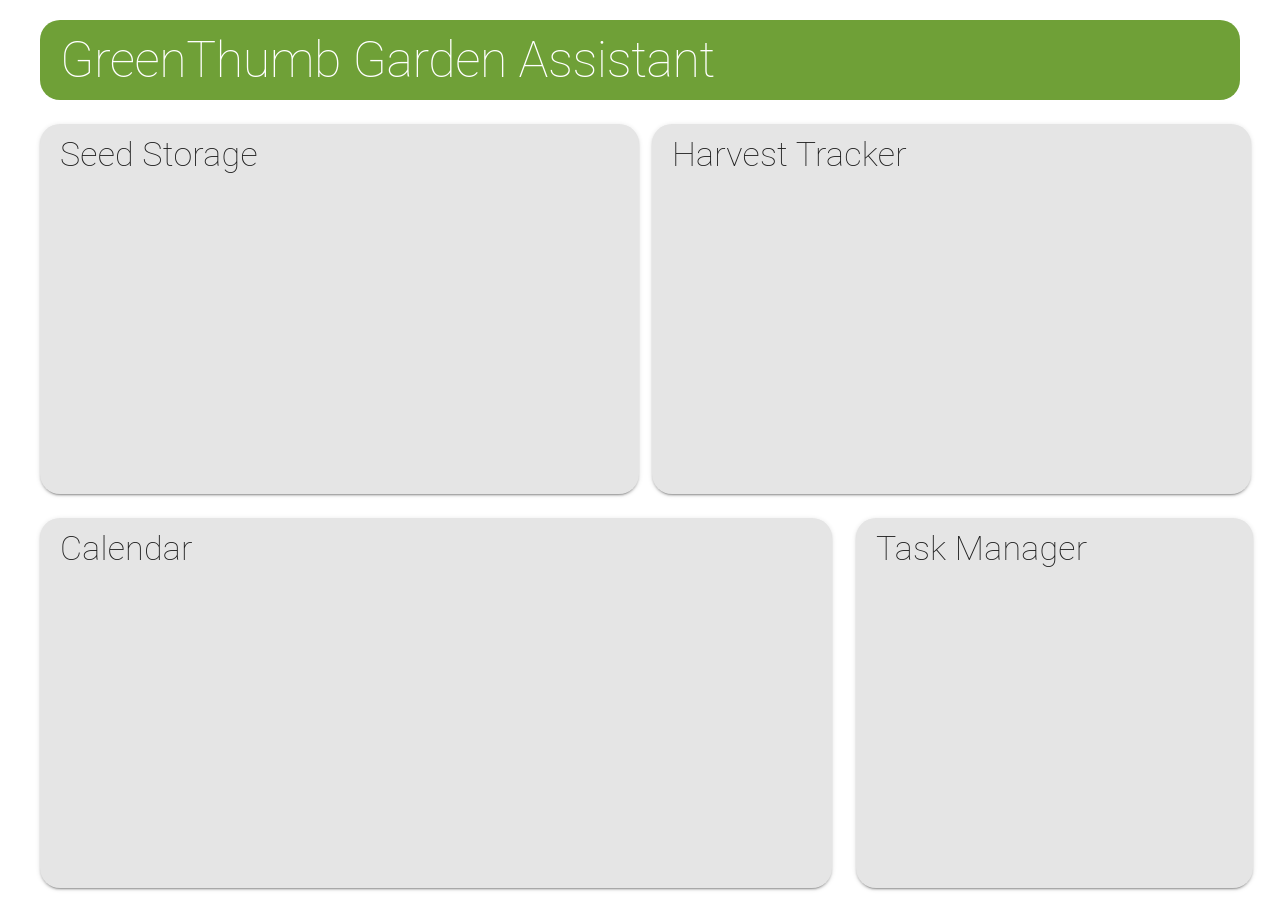
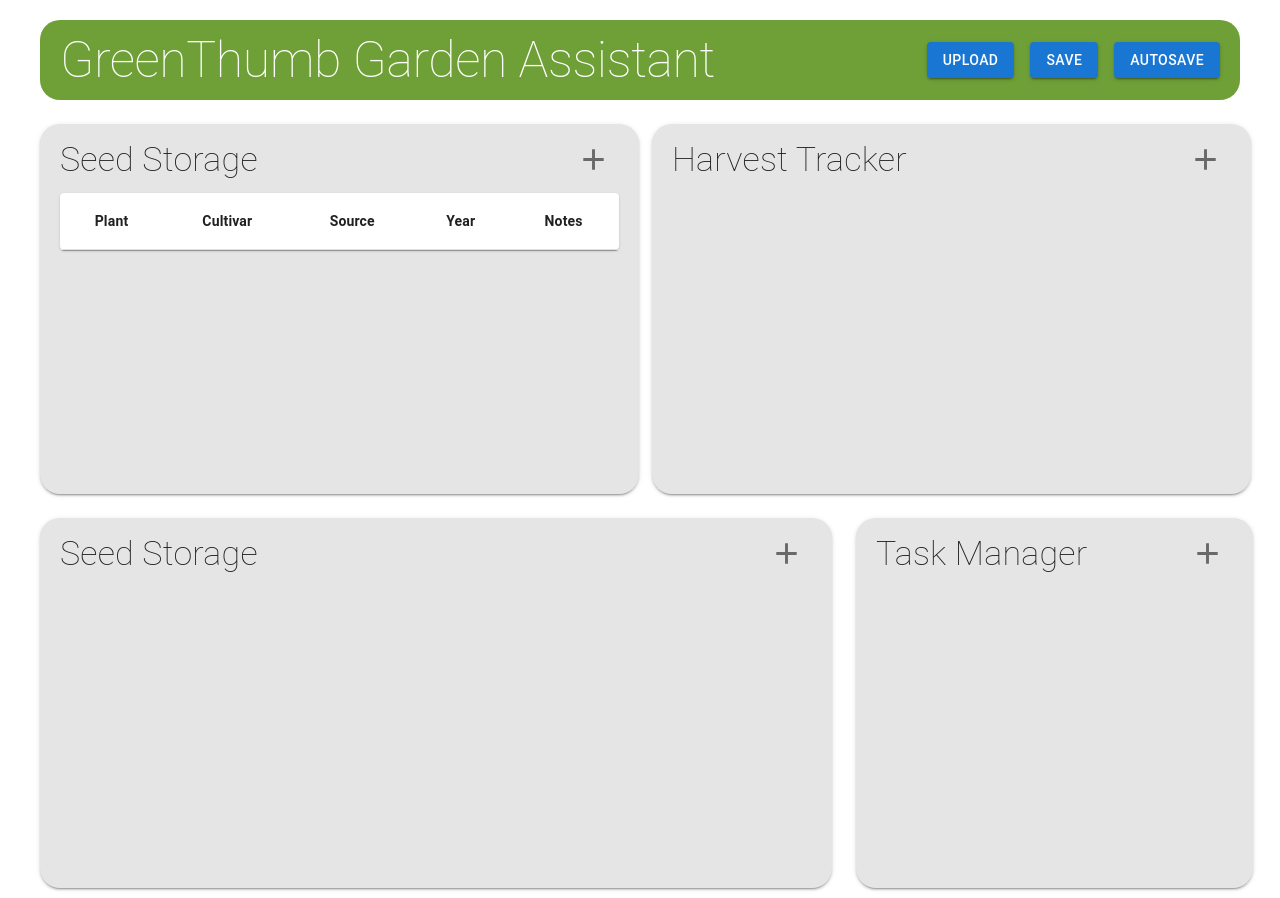
Before and after one commit to joku8/GreenThumb-Garden-Aide, a React (Create React App) app: page / in a window 1280 px wide. Built offline with nearby package versions, Linux system fonts and the light colour scheme.

Commit message:
js -> jsx

```diff
--- a/package.json
+++ b/package.json
@@ -5,6 +5,7 @@
   "dependencies": {
     "@emotion/react": "^11.11.1",
     "@emotion/styled": "^11.11.0",
+    "@mui/icons-material": "^5.14.1",
     "@mui/material": "^5.13.6",
     "@mui/styled-engine-sc": "^5.12.0",
     "@mui/x-date-pickers": "^6.9.1",
--- a/src/components/Calendar.js
+++ b/src/components/Calendar.jsx
@@ -4,7 +4,9 @@ import {
   Typography,
   Paper,
   Stack,
+  IconButton,
 } from '@mui/material';
+import AddIcon from '@mui/icons-material/Add';
 
 const styles = {
   width: '95%',
@@ -23,13 +25,23 @@ const Calendar = () => {
         elevation={2}
         sx={styles}
       >
-        <Stack direction="column">
+        <Stack
+          direction="row"
+          display="flex"
+          alignItems="center"
+          justifyContent="space-between"
+        >
           <Typography
-            variant="h4"
-            fontWeight="lighter"
+          variant="h4"
+          fontWeight="lighter"
           >
-            Calendar
+            Seed Storage
           </Typography>
+          <IconButton
+            onClick={() => {console.log("Add Seed Storage"); }}
+          >
+            <AddIcon fontSize='large'/>
+          </IconButton>
         </Stack>
       </Box>
     </div>
--- a/src/components/HarvestTracker.js
+++ b/src/components/HarvestTracker.jsx
@@ -1,8 +1,11 @@
 import {
   Box,
+  IconButton,
   Paper,
+  Stack,
   Typography,
 } from '@mui/material';
+import AddIcon from '@mui/icons-material/Add';
 
 import React from 'react';
 
@@ -23,12 +26,24 @@ const HarvestTracker = () => {
         elevation={2}
         sx={styles}
       >
-        <Typography
+        <Stack
+          direction="row"
+          display="flex"
+          alignItems="center"
+          justifyContent="space-between"
+        >
+          <Typography
           variant="h4"
           fontWeight="lighter"
-        >
-          Harvest Tracker
-        </Typography>
+          >
+            Harvest Tracker
+          </Typography>
+          <IconButton
+            onClick={() => {console.log("Add Harvest"); }}
+          >
+            <AddIcon fontSize='large'/>
+          </IconButton>
+        </Stack>
       </Box>
     </div>
   );
--- a/src/components/Header.js
+++ /dev/null
@@ -1,30 +0,0 @@
-import {
-  Box,
-  Typography
-} from '@mui/material';
-
-import React from 'react';
-
-const styles = {
-  background: '#6fa037',
-  padding: '10px 20px 10px 20px',
-  borderRadius: '20px'
-}
-
-const Header = () => {
-  return (
-    <Box sx={styles}>
-
-      <Typography
-        variant="h2"
-        fontSize="50px"
-        fontWeight="lighter"
-        color="#ffffff"
-      >
-        GreenThumb Garden Assistant
-      </Typography>
-    </Box>
-  );
-};
-
-export default Header;
--- /dev/null
+++ b/src/components/Header.jsx
@@ -0,0 +1,64 @@
+import {
+  Box,
+  Button,
+  Stack,
+  Typography
+} from '@mui/material';
+
+import React from 'react';
+
+const styles = {
+  background: '#6fa037',
+  padding: '10px 20px 10px 20px',
+  borderRadius: '20px'
+}
+
+const Header = () => {
+  return (
+    <Box sx={styles}>
+      <Stack
+      direction="row"
+      display="flex"
+      alignItems="center"
+      justifyContent="space-between"
+      >
+        <Typography
+          variant="h2"
+          fontSize="50px"
+          fontWeight="lighter"
+          color="#ffffff"
+        >
+          GreenThumb Garden Assistant
+        </Typography>
+        <Stack
+        direction="row"
+        display="flex"
+        alignItems="center"
+        justifyContent="space-between"
+        spacing={2}
+        >
+          <Button
+            variant="contained"
+            onClick={() => {console.log("Upload");}}
+          >
+            Upload
+          </Button>
+          <Button
+            variant="contained"
+            onClick={() => {console.log("Save");}}
+          >
+            Save
+          </Button>
+          <Button
+            variant="contained"
+            onClick={() => {console.log("Autosave");}}
+          >
+            Autosave
+          </Button>
+        </Stack>
+      </Stack>
+    </Box>
+  );
+};
+
+export default Header;
--- a/src/components/SeedStorage.js
+++ /dev/null
@@ -1,38 +0,0 @@
-import {
-  Box,
-  Typography,
-  Paper
-} from '@mui/material';
-
-import React from 'react';
-
-const styles = {
-  width: '95%',
-  height: '350px',
-  padding: '10px 20px 10px 20px',
-  backgroundColor: '#e5e5e5',
-  borderRadius: '20px'
-}
-
-const SeedStorage = () => {
-  // Component logic and state management can be added here
-
-  return (
-    <div>
-      <Box
-        component={Paper}
-        elevation={2}
-        sx={styles}
-      >
-        <Typography
-          variant="h4"
-          fontWeight="lighter"
-        >
-          Seed Storage
-        </Typography>
-      </Box>
-    </div>
-  );
-};
-
-export default SeedStorage;
--- /dev/null
+++ b/src/components/SeedStorage.jsx
@@ -0,0 +1,102 @@
+import {
+  Box,
+  Typography,
+  Paper,
+  Stack,
+  IconButton,
+  Grid,
+  Table,
+  TableHead,
+  TableRow,
+  TableCell
+} from '@mui/material';
+import AddIcon from '@mui/icons-material/Add';
+
+import React from 'react';
+
+const styles = {
+  width: '95%',
+  height: '350px',
+  padding: '10px 20px 10px 20px',
+  backgroundColor: '#e5e5e5',
+  borderRadius: '20px',
+  overflow: 'scroll',
+}
+
+const SeedStorage = () => {
+  // Component logic and state management can be added here
+
+  return (
+    <div>
+      <Box
+        component={Paper}
+        elevation={2}
+        sx={styles}
+      >
+      <Grid container spacing={1}>
+        <Grid item xs={12}>
+          <Stack
+            direction="row"
+            display="flex"
+            alignItems="center"
+            justifyContent="space-between"
+          >
+            <Typography
+            variant="h4"
+            fontWeight="lighter"
+            >
+              Seed Storage
+            </Typography>
+            <IconButton
+              onClick={() => {console.log("Add Seed Storage"); }}
+            >
+              <AddIcon fontSize='large'/>
+            </IconButton>
+          </Stack>
+        </Grid>
+        <Grid item xs={12}>
+        <Table component={Paper}>
+          <TableHead>
+            <TableRow>
+              <TableCell
+                align='center'
+                sx={{fontWeight: 'bold'}}
+              >
+                Plant
+              </TableCell>
+              <TableCell
+                align='center'
+                sx={{fontWeight: 'bold'}}
+              >
+                Cultivar
+              </TableCell>
+              <TableCell
+                align='center'
+                sx={{fontWeight: 'bold'}}
+              >
+                Source
+              </TableCell>
+              <TableCell
+                align='center'
+                sx={{fontWeight: 'bold'}}
+              >
+                Year
+              </TableCell>
+              <TableCell
+                align='center'
+                sx={{fontWeight: 'bold'}}
+              >
+                Notes
+              </TableCell>
+            </TableRow>
+          </TableHead>
+        </Table>
+        </Grid>
+      </Grid>
+
+      </Box>
+    </div>
+  );
+};
+
+export default SeedStorage;
--- a/src/components/TaskManager.js
+++ b/src/components/TaskManager.jsx
@@ -1,8 +1,11 @@
 import {
   Box,
   Typography,
-  Paper
+  Paper,
+  Stack,
+  IconButton
 } from '@mui/material';
+import AddIcon from '@mui/icons-material/Add';
 
 import React from 'react';
 
@@ -23,12 +26,24 @@ const TaskManager = () => {
         elevation={2}
         sx={styles}
       >
-        <Typography
+       <Stack
+          direction="row"
+          display="flex"
+          alignItems="center"
+          justifyContent="space-between"
+        >
+          <Typography
           variant="h4"
           fontWeight="lighter"
-        >
-          Task Manager
-        </Typography>
+          >
+            Task Manager
+          </Typography>
+          <IconButton
+            onClick={() => {console.log("Add Task"); }}
+          >
+            <AddIcon fontSize='large'/>
+          </IconButton>
+        </Stack>
       </Box>
     </div>
   );
```
Also changed, not shown: src/components/Feedback.jsx (added), src/components/modal/AddSeed.jsx (added), 1 other file (tests, documents, lock files or other folders).
